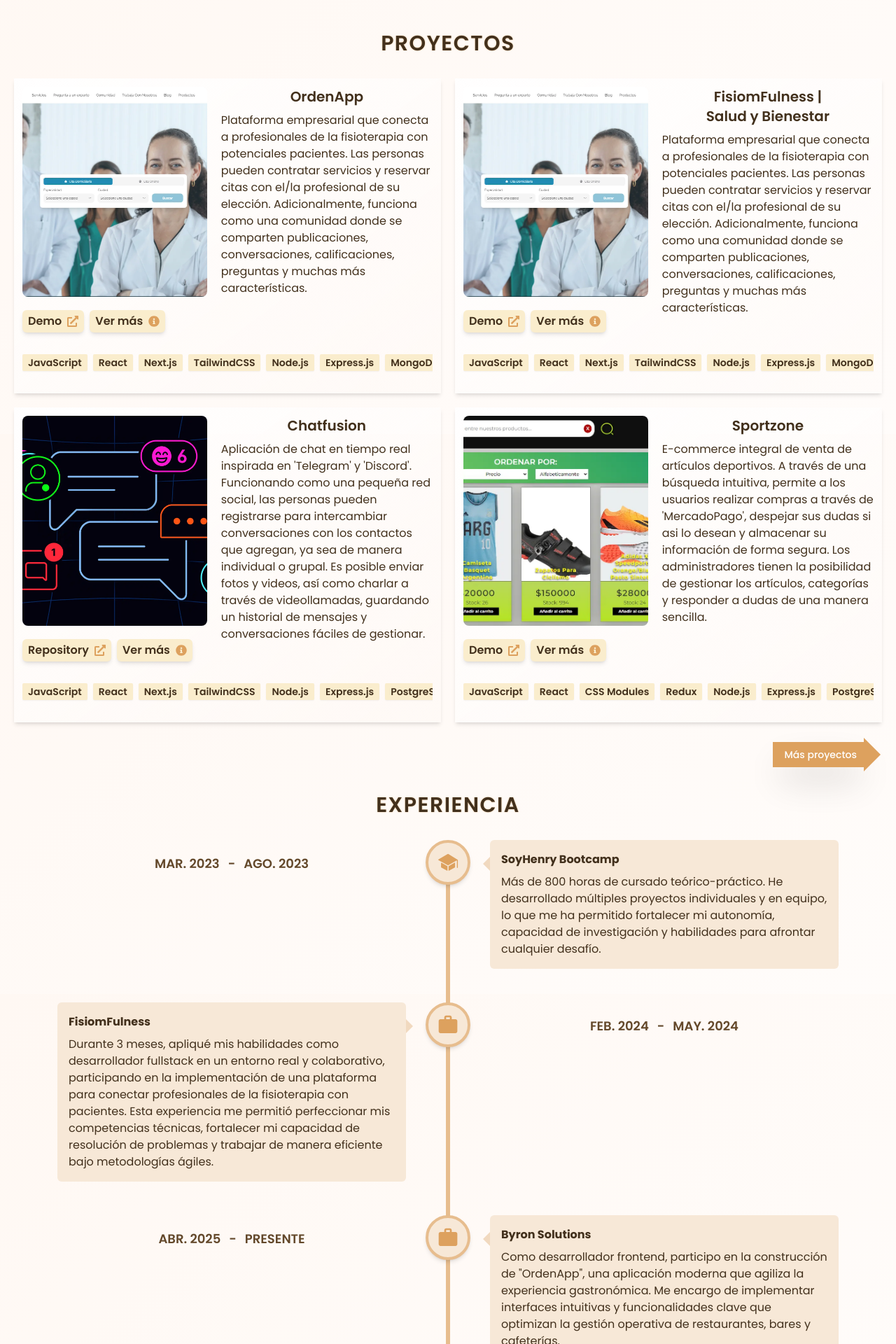
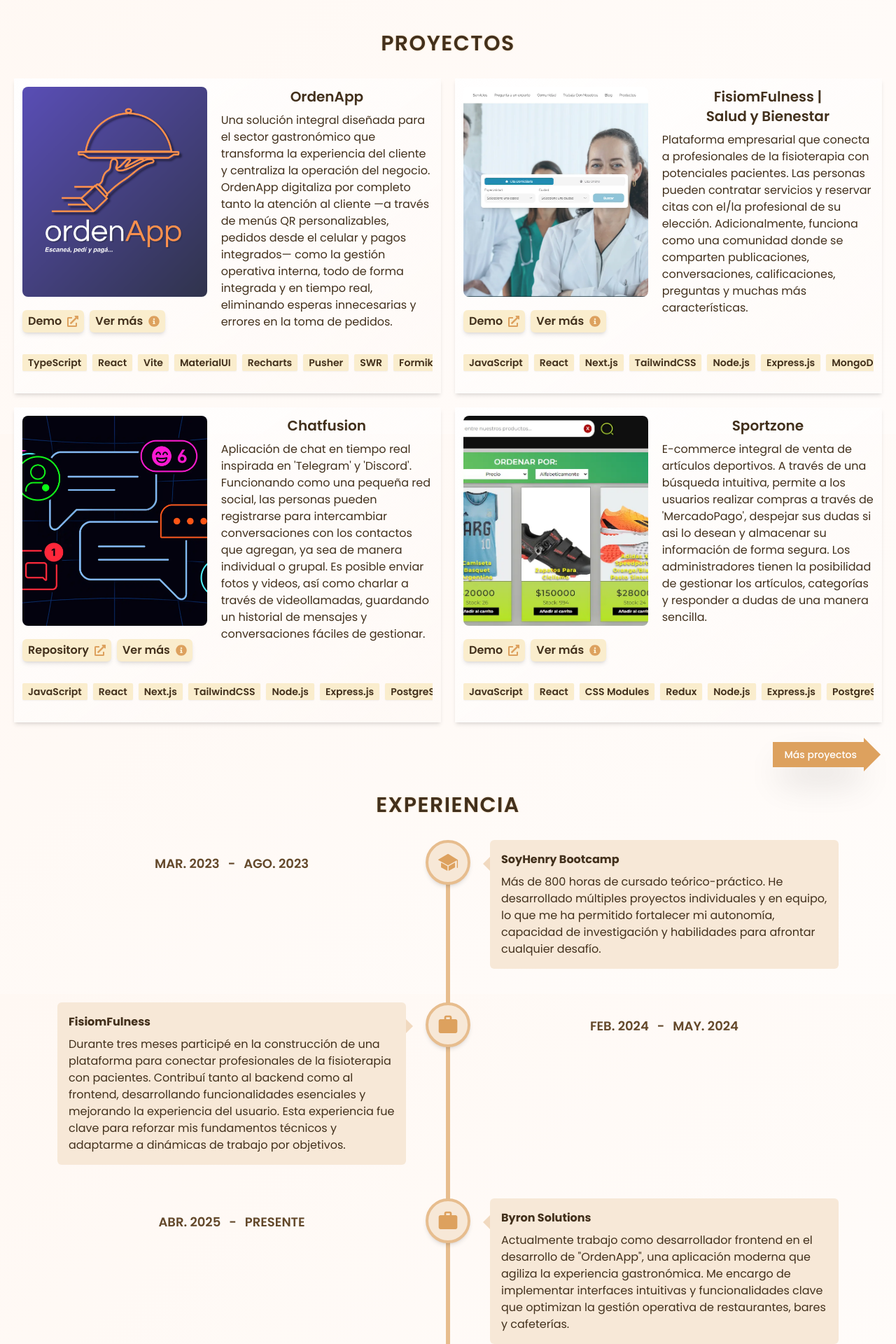
Before and after one commit to KevinMCJ/Portfolio-V2, a React (Vite) app: page / in a window 1280 px wide. Shown: the part 1780-3700 px from the top of the page at 70% size. Built offline with nearby package versions, Linux system fonts and the light colour scheme.

Commit message:
chore: update experience and projects

```diff
--- a/src/index.css
+++ b/src/index.css
@@ -145,7 +145,7 @@
 }
 
 @utility btn-secondary {
-  @apply bg-project-secondary text-secondary-900 dark:bg-primary-800 dark:text-primary-50 cursor-pointer px-4 py-2 font-semibold hover:brightness-105 shadow-inherit shadow-md;
+  @apply bg-project-secondary text-secondary-900 dark:bg-primary-800 dark:text-primary-50 cursor-pointer px-4 py-2 font-semibold shadow-md shadow-inherit hover:brightness-105;
 }
 
 @utility social-btn {
--- a/src/utils/experience.json
+++ b/src/utils/experience.json
@@ -22,8 +22,8 @@
         "to": 1715374800
       },
       "description": {
-        "es": "Durante 3 meses, apliqué mis habilidades como desarrollador fullstack en un entorno real y colaborativo, participando en la implementación de una plataforma para conectar profesionales de la fisioterapia con pacientes. Esta experiencia me permitió perfeccionar mis competencias técnicas, fortalecer mi capacidad de resolución de problemas y trabajar de manera eficiente bajo metodologías ágiles.",
-        "en": "For 3 months, I applied my skills as a full-stack developer in a real and collaborative environment, contributing to the implementation of a platform connecting physiotherapy professionals with patients. This experience allowed me to refine my technical abilities, enhance my problem-solving skills, and work efficiently under agile methodologies."
+        "es": "Durante tres meses participé en la construcción de una plataforma para conectar profesionales de la fisioterapia con pacientes. Contribuí tanto al backend como al frontend, desarrollando funcionalidades esenciales y mejorando la experiencia del usuario. Esta experiencia fue clave para reforzar mis fundamentos técnicos y adaptarme a dinámicas de trabajo por objetivos.",
+        "en": "For three months, I took part in the development of a platform that connects physical therapy professionals with patients. I was involved in both backend and frontend tasks building essential features and improving the user experience. This experience was key to strengthening my technical foundations and adapting to goal-oriented workflows."
       }
     },
     {
@@ -35,8 +35,8 @@
         "to": null
       },
       "description": {
-        "es": "Como desarrollador frontend, participo en la construcción de \"OrdenApp\", una aplicación moderna que agiliza la experiencia gastronómica. Me encargo de implementar interfaces intuitivas y funcionalidades clave que optimizan la gestión operativa de restaurantes, bares y cafeterías.",
-        "en": "As a frontend developer, I take part in building \"OrdenApp\", a modern application that simplifies the dining experience. I’m responsible for developing intuitive interfaces and key features that enhance the operational management of restaurants, bars, and cafés."
+        "es": "Actualmente trabajo como desarrollador frontend en el desarrollo de \"OrdenApp\", una aplicación moderna que agiliza la experiencia gastronómica. Me encargo de implementar interfaces intuitivas y funcionalidades clave que optimizan la gestión operativa de restaurantes, bares y cafeterías.",
+        "en": "Currently working as a frontend developer in the development of \"OrdenApp\", a modern application that simplifies the dining experience. I’m responsible for developing intuitive interfaces and key features that enhance the operational management of restaurants, bars, and cafés."
       }
     },
     {
@@ -47,8 +47,8 @@
         "from": 1641034800
       },
       "description": {
-        "es": "Continuare obteniendo experiencia trabajando de manera freelance y en proyectos personales. Actualmente me encuentro trabajando en \"Chatfusion\"",
-        "en": "I will continue working as a freelancer and building personal projects. Currently I'm working on \"Chatfusion\""
+        "es": "Continúo desarrollando mis habilidades día a día, tanto en el ámbito personal como el profesional.",
+        "en": "I keep improving my skills every day, both personally and professionally."
       }
     }
   ]
--- a/src/utils/projects.json
+++ b/src/utils/projects.json
@@ -6,18 +6,18 @@
         "en": "OrdenApp"
       },
       "unix_timestamp": {
-        "from": 1707102976,
-        "to": 1717125376
+        "from": 1744027200,
+        "to": null
       },
       "description": {
-        "es": "Plataforma empresarial que conecta a profesionales de la fisioterapia con potenciales pacientes. Las personas pueden contratar servicios y reservar citas con el/la profesional de su elección. Adicionalmente, funciona como una comunidad donde se comparten publicaciones, conversaciones, calificaciones, preguntas y muchas más características.",
-        "en": "Business platform that connects physiotherapy professionals with potential patients. Users can hire services and book appointments with the professional of their choice. Additionally, it works as a community where posts, conversations, ratings, questions, and many more features are shared."
+        "es": "Una solución integral diseñada para el sector gastronómico que transforma la experiencia del cliente y centraliza la operación del negocio. OrdenApp digitaliza por completo tanto la atención al cliente —a través de menús QR personalizables, pedidos desde el celular y pagos integrados— como la gestión operativa interna, todo de forma integrada y en tiempo real, eliminando esperas innecesarias y errores en la toma de pedidos.",
+        "en": "A complete solution designed the foodservice industry that improves the customer experience and centralizes business operations. OrdenApp fully digitalizes both customer service —with customizable QR menus, mobile ordering, and integrated payments— and internal management in a simple and real-time way, eliminating unnecessary wait times and order errors."
       },
       "html_description": {
-        "es": "<h3>Tareas que llevé a cabo</h3> <h4>Backend</h4> <ul> <li>Diseño y CRUDs de diferentes entidades (MongoDB/Mongoose)</li> <li>Autenticación basada en cookies con JWT</li> <li>Desarrollo de middlewares: Autorización por roles, Validación de datos con ZOD, Subida de archivos a Cloudinary</li> <li>Manejo de errores personalizado</li> </ul> <h4>Frontend</h4> <ul> <li>Sección de blogs: Detalle, Formulario de creación/edición, Mis blogs, Comentarios</li> <li>Servicios de Profesional: Formulario de creación/edición, Mis servicios, Botón WhatsApp</li> <li>Sección 'Pregunta a un experto': Formulario de pregunta y respuesta, Moderación</li> <li>Formulario de inicio de sesión / registro (profesional/usuario)</li> <li>Vista 'Editar perfil': Campos por rol (profesional/usuario), Verificación de contraseña para datos sensibles, Actualización de sesión con NextAuth</li> <li>Detalle de profesional: Ratings, Turnos, Experiencia</li> <li>Protección de rutas basada en roles con NextAuth</li> <li>Vistas responsivas siguiendo el enfoque mobile-first, aportando al diseño de Figma</li> </ul>",
-        "en": "<h3>Tasks I completed</h3> <h4>Backend</h4> <ul> <li>Design and CRUDs for various entities (MongoDB/Mongoose)</li> <li>Cookie-based authentication with JWT</li> <li>Middleware development: Role-based authorization, Data validation with ZOD, File uploads to Cloudinary</li> <li>Custom error handling</li> </ul> <h4>Frontend</h4> <ul> <li>Blog section: Detail, Creation/edit form, My blogs, Comments</li> <li>Professional services: Creation/edit form, My services, WhatsApp button</li> <li>'Ask an expert' section: Question and answer form, Moderation</li> <li>Login/registration form (professional/user)</li> <li>Edit profile view: Role-based fields (professional/user), Password verification for sensitive data, Session update with NextAuth</li> <li>Professional detail: Ratings, Appointments, Experience</li> <li>Role-based route protection with NextAuth</li> <li>Fully responsive design following a mobile-first approach, contributing to Figma design</li> </ul>"
+        "es": "<h3>Tareas que llevé a cabo</h3>\n<h4>Frontend</h4>\n<ul>\n<li>Creación de dashboards interactivos con <strong>Recharts</strong> para facilitar el análisis de métricas clave del negocio.</li>\n<li>Desarrollo de función para asignar y liberar mesas en tiempo real, mejorando la gestión del espacio y la atención.</li>\n<li>Mejora de la interfaz para cambiar método de pago en órdenes procesadas, permitiendo correcciones sin afectar la experiencia.</li>\n<li>Integración de filtros en tablas, agilizando la búsqueda y organización de datos operativos.</li>\n<li>Incorporación de módulo delivery, optimizando asignación y seguimiento eficiente de órdenes.</li>\n</ul>\n<h4>Impacto en el negocio</h4>\n<ul>\n<li>Mejora en el control de mesas, aumentando la eficiencia y la rotación en el restaurante.</li>\n<li>Toma de decisiones operativas más eficientes gracias al acceso a estadísticas claras y en tiempo real.</li>\n<li>Reducción de errores en el manejo de pagos y órdenes, mejorando la fiabilidad de los procesos administrativos.</li>\n</ul>",
+        "en": "<h3>Tasks performed</h3>\n<h4>Frontend</h4>\n<ul>\n<li>Creation of interactive dashboards with <strong>Recharts</strong> to support analysis of key business metrics.</li>\n<li>Development of real‑time table assignment and release functionality, enhancing space management and service.</li>\n<li>Interface enhancement for changing payment methods on processed orders, allowing corrections without affecting user experience.</li>\n<li>Integration of filters in tables, accelerating operational data search and organization.</li>\n<li>Addition of a delivery module, streamlining order assignment and tracking.</li>\n</ul>\n<h4>Business impact</h4>\n<ul>\n<li>Greater efficiency in table management, increasing turnover in the restaurant.</li>\n<li>More accurate operational decisions enabled by clear, real‑time statistics.</li>\n<li>Fewer errors in payment and order handling, boosting the reliability of administrative processes.</li>\n</ul>"
       },
-      "thumbnail": "/projects/fisiomfulness/fisiom_thumbnail.webp",
+      "thumbnail": "/projects/ordenapp/ordenapp_thumbnail.png",
       "images": [],
       "external_link": {
         "type": "Demo",
@@ -28,23 +28,20 @@
         "url": ""
       },
       "tags": {
-        "en": ["Internship", "Full-stack"],
-        "es": ["Pasantía", "Full-stack"]
+        "en": ["Work", "Frontend"],
+        "es": ["Trabajo", "Frontend"]
       },
       "technologies": [
-        "JavaScript",
+        "TypeScript",
         "React",
-        "Next.js",
-        "TailwindCSS",
-        "Node.js",
-        "Express.js",
-        "MongoDB",
-        "Mongoose",
-        "Socket.IO",
-        "Zod",
-        "NextAuth",
+        "Vite",
+        "MaterialUI",
+        "Recharts",
+        "Pusher",
+        "SWR",
         "Formik",
-        "Cloudinary"
+        "Yup",
+        "SCRUM"
       ]
     },
     {
--- a/src/views/layout.tsx
+++ b/src/views/layout.tsx
@@ -8,7 +8,7 @@
       <header>
         <Navbar />
       </header>
-      <main className="min-h-screen">
+      <main className="min-h-[calc(100dvh-8rem)]">
         <Outlet />
         <ThemeButton />
       </main>
```
Also changed, not shown: public/projects/ordenapp/ordenapp_thumbnail.png (added).
